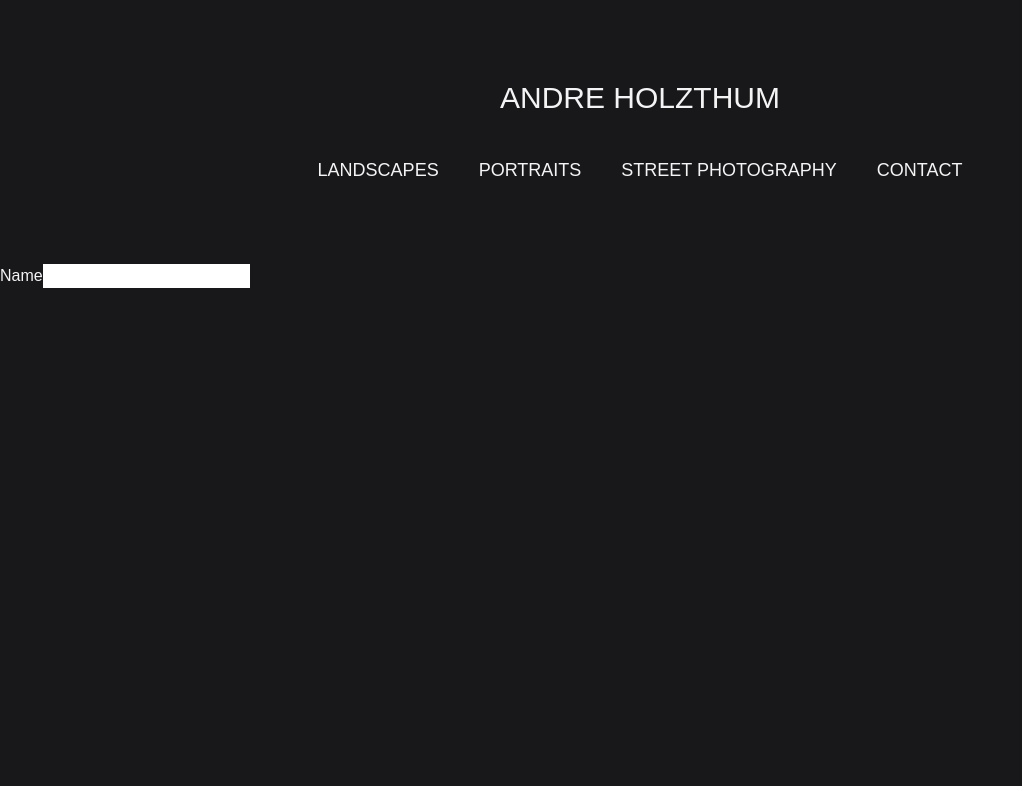
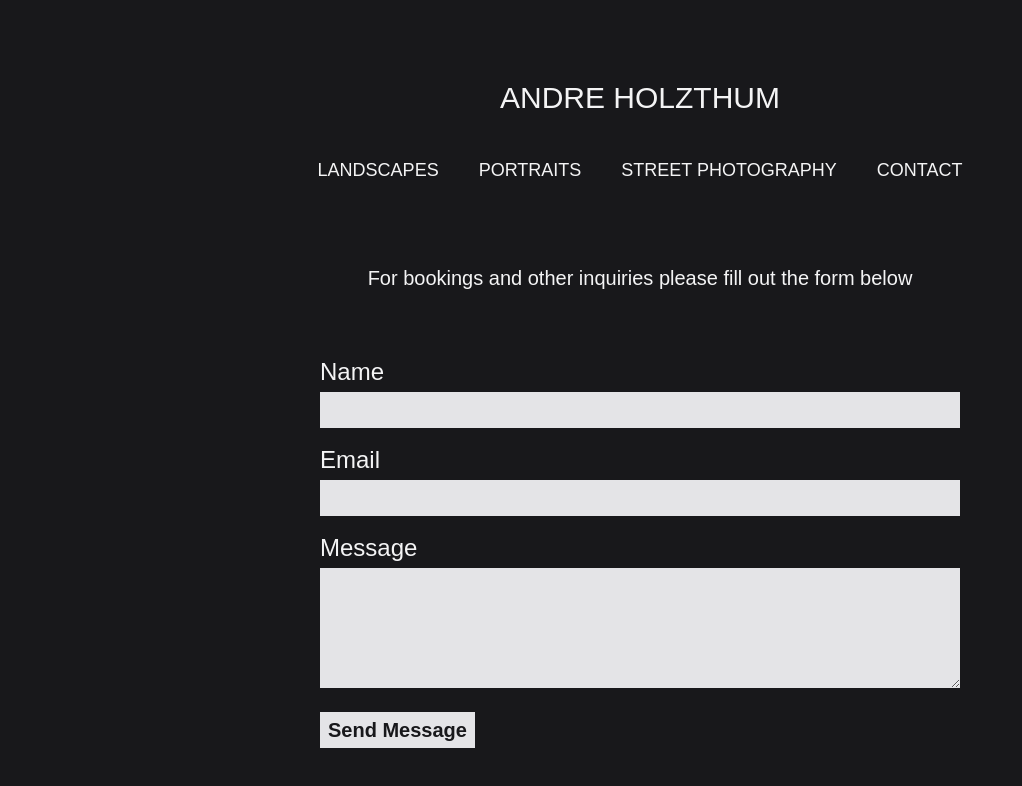
Before and after one commit to andregoobloo/photography-portfolio, a Next.js app: page /contact in a window 1280 px wide. Shown: the top 786 px of the page, without its empty margins (0-1022 px from the left). Built offline with nearby package versions, Linux system fonts and the light colour scheme; a web font is replaced by a local one.

Commit message:
Contact form connected to nodemailer

```diff
--- /dev/null
+++ b/app/_components/contactForm.tsx
@@ -0,0 +1,96 @@
+"use client";
+import { useState } from "react";
+import sendContactForm from "@/app/lib/api";
+
+const initValues = {
+  name: "",
+  email: "",
+  message: "",
+};
+const initState = { values: initValues };
+
+export default function ContactForm() {
+  const [state, setState] = useState(initState);
+  const { values } = state;
+
+  function handleChange({ target }) {
+    setState((prev) => ({
+      ...prev,
+      values: {
+        ...prev.values,
+        [target.name]: target.value,
+      },
+    }));
+  }
+
+  async function onSubmit(e) {
+    e.preventDefault();
+    setState((prev) => ({
+      ...prev,
+    }));
+    await sendContactForm(values);
+    setState(initState);
+  }
+
+  return (
+    <form onSubmit={onSubmit}>
+      <div className="w-full flex flex-col">
+        <label htmlFor="name" className="font-medium text-2xl mb-1">
+          Name
+        </label>
+        <input
+          type="text"
+          name="name"
+          id="name"
+          required
+          autoComplete="off"
+          min={3}
+          max={35}
+          className="text-zinc-900 bg-zinc-200 mb-4 p-1 text-xl font-semibold"
+          value={values.name}
+          onChange={handleChange}
+        />
+        <div className="w-full flex flex-col">
+          <label htmlFor="email" className="font-medium text-2xl mb-1">
+            Email
+          </label>
+          <input
+            type="email"
+            name="email"
+            id="email"
+            required
+            min={5}
+            max={50}
+            autoComplete="off"
+            className="text-zinc-900 bg-zinc-200 mb-4 p-1 text-xl font-semibold"
+            value={values.email}
+            onChange={handleChange}
+          />
+        </div>
+        <div className="w-full flex flex-col">
+          <label htmlFor="message" className="font-medium text-2xl mb-1">
+            Message
+          </label>
+          <textarea
+            rows={4}
+            name="message"
+            id="messafe"
+            required
+            minLength={10}
+            maxLength={200}
+            className="text-zinc-900 bg-zinc-200 mb-4 p-1 text-xl font-semibold"
+            value={values.message}
+            onChange={handleChange}
+          />
+        </div>
+        <button
+          className="bg-zinc-200 mt-2 text-zinc-900 w-fit px-2 py-1 hover:opacity-70 transition-opacity duration-150 text-xl font-semibold cursor-pointer"
+          type="submit"
+          disabled={!values.name || !values.email || !values.message}
+        >
+          Send Message
+        </button>
+      </div>
+    </form>
+  );
+}
--- /dev/null
+++ b/app/api/contact/route.ts
@@ -0,0 +1,35 @@
+import { NextRequest, NextResponse } from "next/server";
+import nodemailer from "nodemailer";
+
+const email = process.env.EMAIL;
+const pass = process.env.PASSWORD;
+
+const transporter = nodemailer.createTransport({
+  service: "gmail",
+  auth: {
+    user: email,
+    pass,
+  },
+});
+
+const mailOptions = {
+  from: email,
+  to: email,
+};
+
+export async function POST(req: NextRequest) {
+  const { name, email, message } = await req.json();
+  console.log(`name: ${name}, email: ${email}, message: ${message}`);
+  try {
+    await transporter.sendMail({
+      ...mailOptions,
+      subject: "Photography website contact form",
+      html: `<p>${name}</><p>${email}</p><p>${message}</p>`,
+    });
+    return NextResponse.json({ success: true });
+  } catch (error) {
+    console.log(error);
+    return NextResponse.json({ message: error });
+  }
+  // return NextResponse.json({ name: "Andre" });
+}
--- a/app/contact/page.tsx
+++ b/app/contact/page.tsx
@@ -1,10 +1,12 @@
+import ContactForm from "../_components/contactForm";
+
 export default function Page() {
   return (
-    <div>
-      <form action="">
-        <label htmlFor="">Name</label>
-        <input type="text" name="name" />
-      </form>
+    <div className="mx-auto max-w-2xl px-4 ">
+      <h1 className="text-xl mb-16 text-center">
+        For bookings and other inquiries please fill out the form below
+      </h1>
+      <ContactForm />
     </div>
   );
 }
--- /dev/null
+++ b/app/lib/api.js
@@ -0,0 +1,10 @@
+export default async function sendContactForm(data) {
+  fetch("/api/contact", {
+    method: "POST",
+    body: JSON.stringify(data),
+    headers: {
+      "Content-Type": "application/json",
+      Accept: "application/json",
+    },
+  });
+}
--- a/package.json
+++ b/package.json
@@ -9,14 +9,17 @@
     "lint": "next lint"
   },
   "dependencies": {
+    "@chakra-ui/form-control": "^2.2.0",
     "lightgallery": "^2.7.2",
     "next": "14.2.15",
+    "nodemailer": "^6.9.15",
     "react": "^18",
     "react-dom": "^18",
     "react-responsive-masonry": "^2.2.0"
   },
   "devDependencies": {
     "@types/node": "^20",
+    "@types/nodemailer": "^6.4.16",
     "@types/react": "^18",
     "@types/react-dom": "^18",
     "@types/react-responsive-masonry": "^2.1.3",
```
Also changed, not shown: 1 other file (tests, documents, lock files or other folders).
